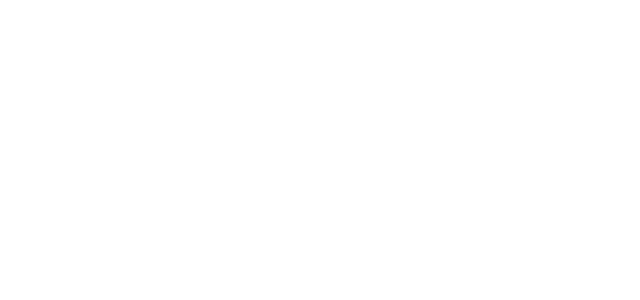
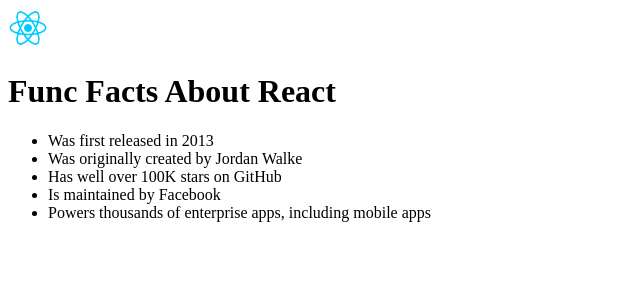
Before and after one commit to Fatima-hub333/REACT-Practices, a React (Create React App) app: page / in a window 1280 px wide. Shown: the top 300 px of the page, without its empty margins (0-640 px from the left). Built offline with nearby package versions, Linux system fonts and the light colour scheme.

Commit message:
Update files

```diff
--- a/src/App.js
+++ b/src/App.js
@@ -1,7 +1,6 @@
 import './App.css';
 
 function App() {
-const navbar = (
     <nav>
         <h1>Bob's Bistro</h1>
         <ul>
@@ -10,7 +9,6 @@
             <li>Contact</li>
         </ul>
     </nav>
-)
 
 }
 
--- a/src/index.js
+++ b/src/index.js
@@ -1,11 +1,19 @@
-import React from 'react';
-import ReactDOM from 'react-dom';
-import './index.css';
-import App from './App';
+/* eslint-disable jsx-a11y/alt-text */
+import React from "react"
+import ReactDOM from "react-dom"
 
-const root = ReactDOM.createRoot(document.getElementById('root'));
-root.render(
-  <React.StrictMode>
-    <App />
-  </React.StrictMode>
-);
+const page = (
+  <div>
+    <img src="./react-logo.png" width="40px" />
+    <h1>Func Facts About React</h1>
+    <ul>
+      <li>Was first released in 2013</li>
+      <li>Was originally created by Jordan Walke</li>
+      <li>Has well over 100K stars on GitHub</li>
+      <li>Is maintained by Facebook</li>
+      <li>Powers thousands of enterprise apps, including mobile apps</li>
+    </ul>
+  </div>
+)
+
+ReactDOM.render(page, document.getElementById("root"))
```
Also changed, not shown: public/react-logo.png (added).
